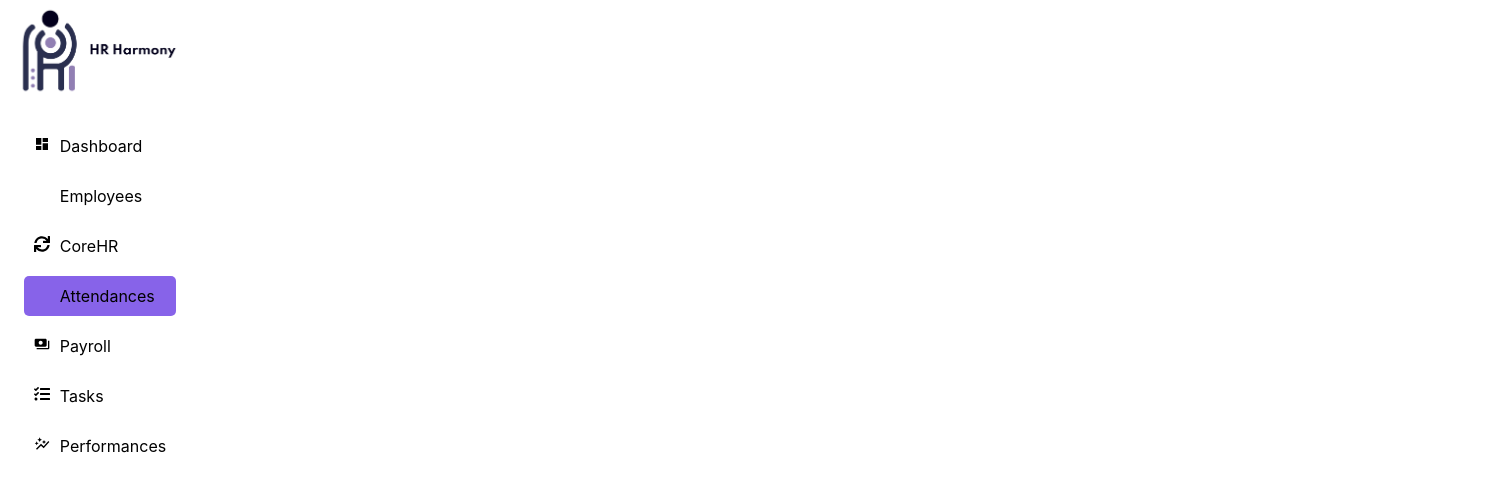
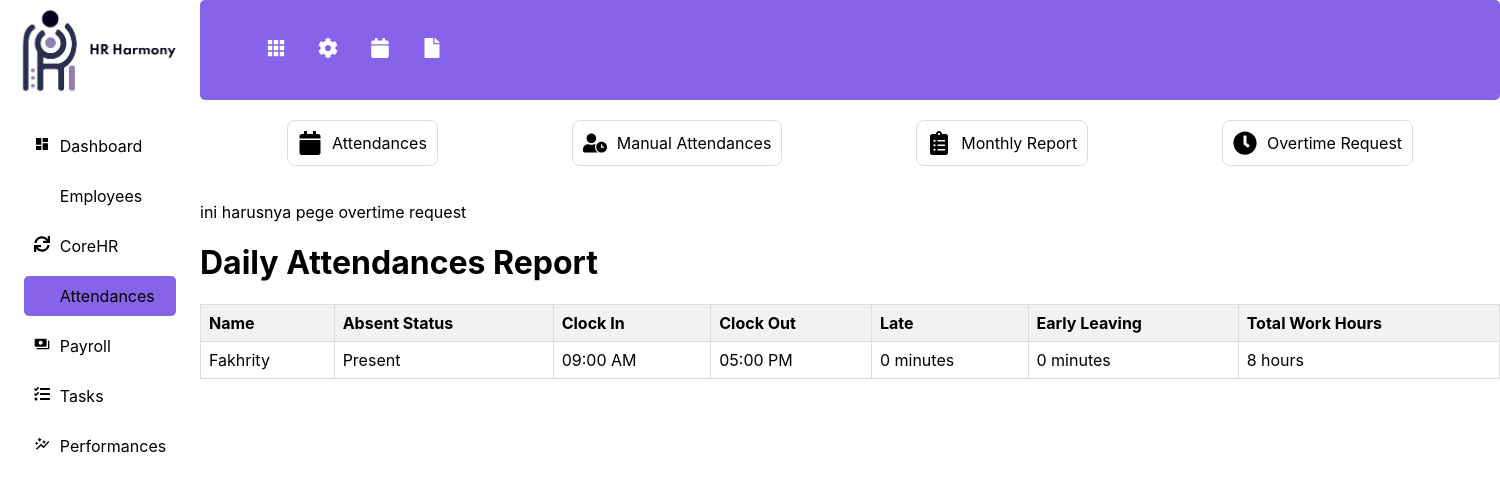
Before and after one commit to HR-Harmony/Frontend-HR-Harmony-Employee-Version, a React (Create React App) app: page /attendances/overtime-request in a window 1280 px wide. Shown: the top 492 px of the page, 1500 px wide, since content can reach past the window. Built offline with nearby package versions, Linux system fonts and the light colour scheme; some icons are missing.

Commit message:
Fixing code

```diff
--- a/package.json
+++ b/package.json
@@ -13,7 +13,7 @@
     "react-dom": "^18.2.0",
     "react-icons": "^4.12.0",
     "react-router-dom": "^6.21.1",
-    "react-scripts": "5.0.1",
+    "react-scripts": "^5.0.1",
     "web-vitals": "^2.1.4",
     "yarn": "^1.22.21"
   },
--- a/src/App.js
+++ b/src/App.js
@@ -9,60 +9,36 @@ import Payroll from "./Components/Payroll/Payroll";
 import Attendances from './Components/Attendances/Attendances';
 import Tasks from './Components/Tasks/Tasks';
 import Performances from './Components/Performances/Performances';
-import corehr from './Components/corehr/corehr';
+import CoreHR from './Components/corehr/corehr';
+import AttendancesRouter from './Components/Attendances/AttendancesRouter';
 
+// eslint-disable-next-line
 function App() {
-    return ( <
-        Router >
-        <
-        Routes >
-        <
-        Route path = "/"
-        element = { < LandingPage / > }
-        />  <
-        Route path = "/loginsignup"
-        element = { < LoginSignup / > }
-        />  <
-        Route path = "/*"
-        element = { < DashboardLayout / > }
-        />  < /
-        Routes > <
-        /Router>
+    return (
+        <Router>
+            <Routes >
+            <Route path = "/" element = { < LandingPage / > }/>
+            <Route path = "/loginsignup" element = { < LoginSignup / > }/>
+            <Route path = "/*" element = { < DashboardLayout / > }/>
+            </Routes >
+        </Router>
     );
 }
 
 function DashboardLayout() {
-    return ( <
-        div style = {
-            { display: "flex" } } >
-        <
-        SideBar / >
-        <
-        Routes >
-        <
-        Route path = "/dashboard"
-        element = { < Dashboard / > }
-        />   <
-        Route path = "/employees"
-        element = { < Employees / > }
-        />   <
-        Route path = "/payroll"
-        element = { < Payroll / > }
-        />  <
-        Route path = "/attendances"
-        element = { < Attendances / > }
-        />  <
-        Route path = "/tasks"
-        element = { < Tasks / > }
-        />  <
-        Route path = "/performances"
-        element = { < Performances / > }
-        /> <
-        Route path = "/corehr"
-        element = { < corehr / > }
-        />   < /
-        Routes > <
-        /div>
+    return (
+        <div style = {{ display: "flex" } } >
+        <SideBar / >
+            <Routes >
+            <Route path = "/dashboard" element = { < Dashboard / > }/>
+            <Route path = "/employees" element = { < Employees / > }/>
+            <Route path = "/payroll" element = { < Payroll / > }/>
+            <Route path = "/attendances/*" element = { < Attendances / > }/> {}
+            <Route path = "/tasks" element = { < Tasks / > }/>
+            <Route path = "/performances" element = { < Performances / > }/>
+            <Route path = "/corehr" element = { <CoreHR/> }/>
+            </Routes >
+        </div>
     );
 }
 export default App;
--- a/src/Components/Attendances/Attendances.jsx
+++ b/src/Components/Attendances/Attendances.jsx
@@ -1,38 +1,15 @@
 import React from 'react';
-import { FaCalendar, FaUserClock, FaClipboardList, FaClock } from 'react-icons/fa';
 import './Attendances.css';
-import Header from '../Header/Header';
+import AttendancesRouter from './AttendancesRouter';
 
 const Attendances = () => {
 
   const tableData = [
     { name: 'Fakhrity', absentStatus: 'Present', clockIn: '09:00 AM', clockOut: '05:00 PM', late: '0 minutes', earlyLeaving: '0 minutes', totalWorkHours: '8 hours' },
   ];
-
   return (
     <div>
-      <Header />
-      <div className="attendances-container">
-        <div className="feature">
-          <FaCalendar className="icon" />
-          <span>Attendances</span>
-        </div>
-
-        <div className="feature">
-          <FaUserClock className="icon" />
-          <span>Manual Attendances</span>
-        </div>
-
-        <div className="feature">
-          <FaClipboardList className="icon" />
-          <span>Monthly Report</span>
-        </div>
-
-        <div className="feature">
-          <FaClock className="icon" />
-          <span>Overtime Request</span>
-        </div>
-      </div>
+      <AttendancesRouter/>
       <div>
           <h1>Daily Attendances Report</h1>
         </div>
--- /dev/null
+++ b/src/Components/Attendances/AttendancesRouter.jsx
@@ -0,0 +1,51 @@
+import React from 'react';
+import { FaCalendar, FaUserClock, FaClipboardList, FaClock } from 'react-icons/fa';
+import './Attendances.css';
+import Header from '../Header/Header';
+import { Route, Routes, useNavigate } from 'react-router-dom';
+import ManualAttendances from './ManualAttendances';
+import MonthlyReport from './MonthlyReport';
+import OvertimeRequest from './OvertimeRequest';
+import Attendances from './Attendances';
+
+const AttendancesRouter = () => {
+  const navigate = useNavigate();
+    return (
+      <div>
+
+        <Header />
+
+        <div className="attendances-container">
+        <div className="feature" onClick={() => navigate('/attendances')}>
+            <FaCalendar className="icon" />
+            <span>Attendances</span>
+          </div>
+
+          <div className="feature" onClick={() => navigate('/attendances/manual-attendances')}>
+            <FaUserClock className="icon" />
+            <span>Manual Attendances</span>
+          </div>
+
+          <div className="feature" onClick={() => navigate('/attendances/monthly-report')}>
+            <FaClipboardList className="icon" />
+            <span>Monthly Report</span>
+          </div>
+
+          <div className="feature" onClick={() => navigate('/attendances/overtime-request')}>
+            <FaClock className="icon" />
+            <span>Overtime Request</span>
+          </div>
+        </div>
+
+        <Routes>
+            <Route path="attendances" element={<Attendances />} />
+            <Route path="manual-attendances" element={<ManualAttendances />} />
+            <Route path="monthly-report" element={<MonthlyReport />} />
+            <Route path="overtime-request" element={<OvertimeRequest />} />
+        </Routes>
+
+      </div>
+    );
+  };
+
+  export default AttendancesRouter;
--- a/src/Components/Attendances/ManualAttendances.jsx
+++ b/src/Components/Attendances/ManualAttendances.jsx
@@ -0,0 +1,12 @@
+import React from 'react';
+import Header from '../Header/Header';
+
+const ManualAttendances = () => {
+  return (
+    <div>
+      <p>ini harusnya page manual attendances</p>
+    </div>
+    );
+};
+
+export default ManualAttendances;
--- a/src/Components/Attendances/MonthlyReport.jsx
+++ b/src/Components/Attendances/MonthlyReport.jsx
@@ -0,0 +1,12 @@
+import React from 'react';
+import Header from '../Header/Header';
+
+const MonthlyReport = () => {
+  return (
+    <div>
+      <p>ini harusnya page MonthlyReport</p>
+    </div>
+    );
+};
+
+export default MonthlyReport;
--- a/src/Components/Attendances/OvertimeRequest.jsx
+++ b/src/Components/Attendances/OvertimeRequest.jsx
@@ -0,0 +1,12 @@
+import React from 'react';
+import Header from '../Header/Header';
+
+const OvertimeRequest = () => {
+  return (
+    <div>
+      <p>ini harusnya pege overtime request</p>
+    </div>
+    );
+};
+
+export default OvertimeRequest;
```
Also changed, not shown: 1 other file (tests, documents, lock files or other folders).
